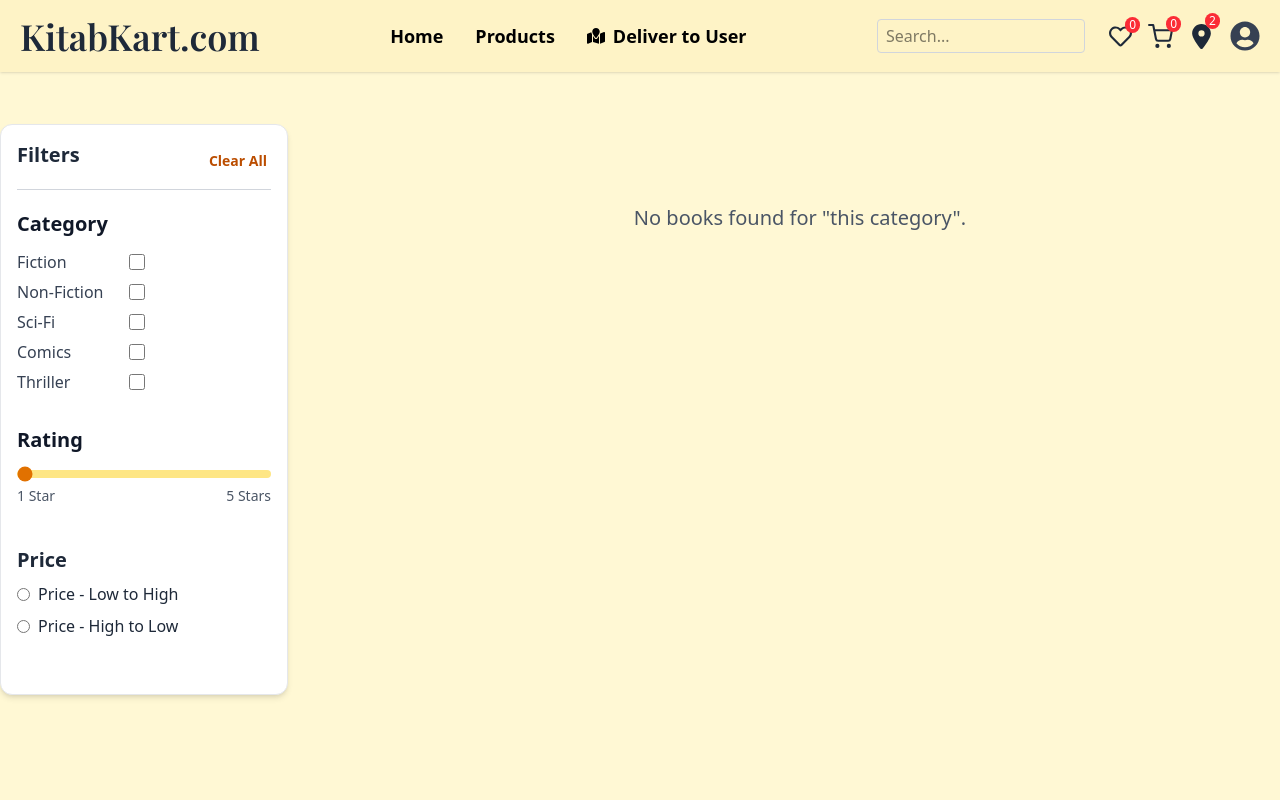
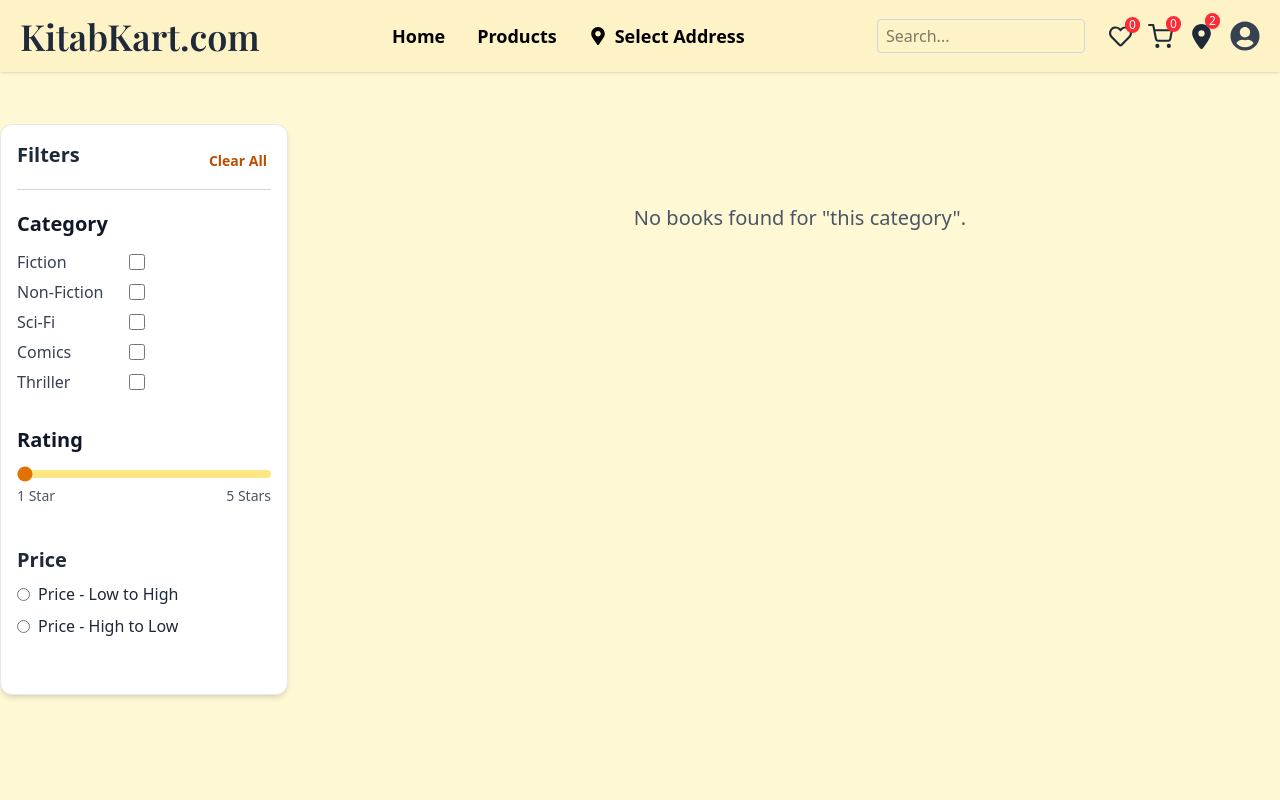
Before and after one commit to Srushtik942/BookNest-App, a React (Vite) app: page /products in a window 1280 px wide. Shown: the top 800 px of the page. Built offline with nearby package versions, Linux system fonts and the light colour scheme; a web font is replaced by a local one.

Commit message:
fix:address

```diff
--- a/src/components/Navbar.jsx
+++ b/src/components/Navbar.jsx
@@ -1,6 +1,6 @@
 import React, { useEffect, useState } from "react";
 import { FiShoppingCart } from "react-icons/fi";
-import { FaHeart, FaRegHeart, FaUserCircle, FaBars, FaTimes } from "react-icons/fa";
+import { FaHeart, FaRegHeart, FaUserCircle, FaBars, FaTimes,FaMapMarkerAlt  } from "react-icons/fa";
 import { FaMapLocation,FaLocationDot  } from "react-icons/fa6";
 import AddressManagement from "../pages/AddressManagement";
 import { Link, useNavigate } from "react-router-dom";
@@ -103,8 +103,8 @@ const Navbar = () => {
               className="flex items-center gap-2"
               onClick={() => setShowModal(true)}
             >
-              <FaMapLocation className="text-lg" />
-              Deliver to {userName}
+              <FaMapMarkerAlt  className="text-lg" />
+             Select Address
             </button>
           </li>
         </ul>
```
